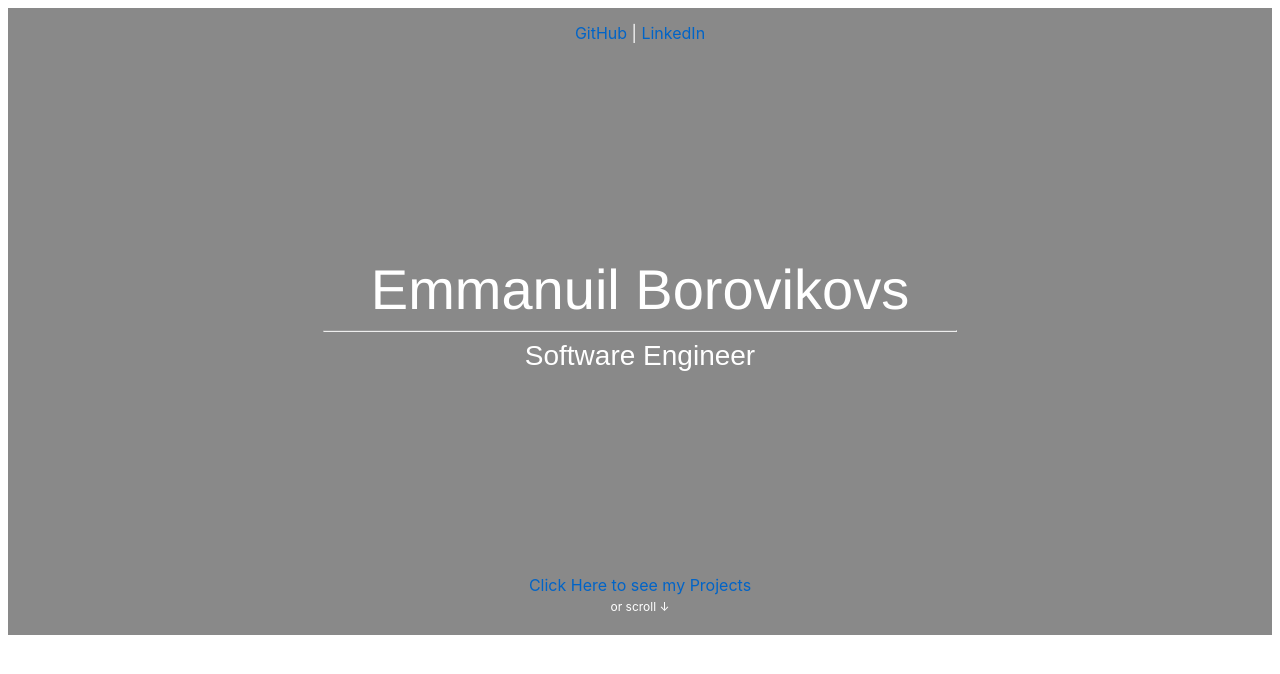
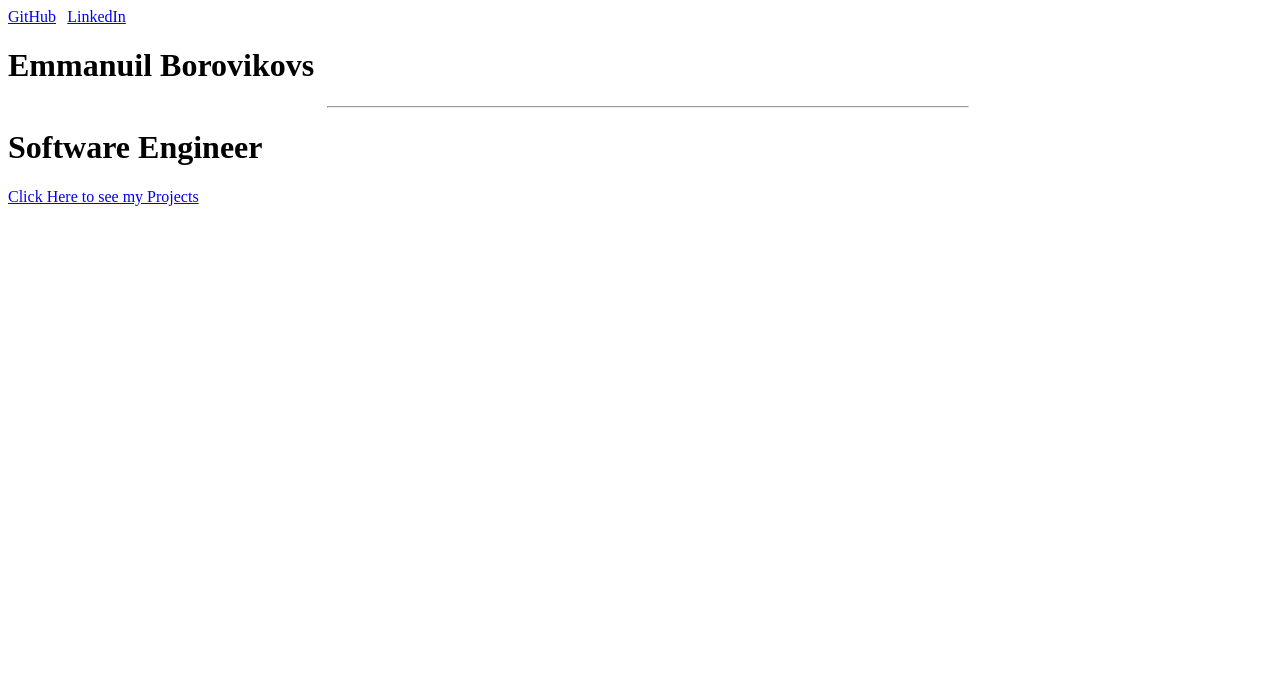
Before and after one commit to EB1811/EB1811.github.io, a Svelte app in the folder svelte-files/: page / in a window 1280 px wide. Shown: the top 674 px of the page. Built offline with nearby package versions, Linux system fonts and the light colour scheme.

Commit message:
Removed css.

```diff
--- a/svelte-files/public/global.css
+++ b/svelte-files/public/global.css
@@ -1,63 +1,6 @@
-html, body {
-	position: relative;
-	width: 100%;
-	height: 100%;
+html,
+body {
+  position: relative;
+  width: 100%;
+  height: 100%;
 }
-
-body {
-	color: #333;
-	margin: 0;
-	padding: 8px;
-	box-sizing: border-box;
-	font-family: -apple-system, BlinkMacSystemFont, "Segoe UI", Roboto, Oxygen-Sans, Ubuntu, Cantarell, "Helvetica Neue", sans-serif;
-}
-
-a {
-	color: rgb(0,100,200);
-	text-decoration: none;
-}
-
-a:hover {
-	text-decoration: underline;
-}
-
-a:visited {
-	color: rgb(0,80,160);
-}
-
-label {
-	display: block;
-}
-
-input, button, select, textarea {
-	font-family: inherit;
-	font-size: inherit;
-	-webkit-padding: 0.4em 0;
-	padding: 0.4em;
-	margin: 0 0 0.5em 0;
-	box-sizing: border-box;
-	border: 1px solid #ccc;
-	border-radius: 2px;
-}
-
-input:disabled {
-	color: #ccc;
-}
-
-button {
-	color: #333;
-	background-color: #f4f4f4;
-	outline: none;
-}
-
-button:disabled {
-	color: #999;
-}
-
-button:not(:disabled):active {
-	background-color: #ddd;
-}
-
-button:focus {
-	border-color: #666;
-}
--- a/svelte-files/src/components/NameSection.svelte
+++ b/svelte-files/src/components/NameSection.svelte
@@ -28,70 +28,4 @@
 </div>
 
 <style>
-  #first {
-    display: flex;
-    flex-flow: column nowrap;
-    align-items: center;
-    justify-content: center;
-    height: 80%;
-    min-height: 600px;
-    background-color: rgba(20, 20, 20, 0.5);
-  }
-  #namecontainer {
-    flex-grow: 1;
-    text-align: center;
-    width: 100%;
-    display: flex;
-    flex-flow: column;
-    align-items: center;
-    justify-content: center;
-    margin: 50px 0;
-  }
-  #name {
-    color: #fff;
-    font-family: Helvetica, sans-serif;
-    font-size: 3.5rem;
-    font-weight: 500;
-    margin: 10px 10px 0px 10px;
-  }
-  #contactInfo {
-    flex-grow: 1;
-    text-align: center;
-    margin-top: 15px;
-  }
-  #role {
-    width: 100%;
-    color: #fff;
-    font-family: 'arial';
-    font-size: 1.75rem;
-    font-weight: 300;
-    margin: 0;
-  }
-  #showcaseButton {
-    flex-grow: 1;
-    width: 100%;
-    display: flex;
-    justify-content: center;
-    align-items: flex-end;
-  }
-  #buttonToProjects {
-    margin-bottom: 20px;
-    text-align: center;
-  }
-  /* Name Page - Small */
-  @media only screen and (max-width: 700px) {
-    #buttonToProjects {
-      margin-bottom: 25px;
-    }
-    #name {
-      font-size: 2.5rem;
-    }
-    #role {
-      font-size: 1.25rem;
-    }
-    #contactInfo {
-      margin-bottom: 30px;
-    }
-  }
-  /* End Name Page */
 </style>
```
